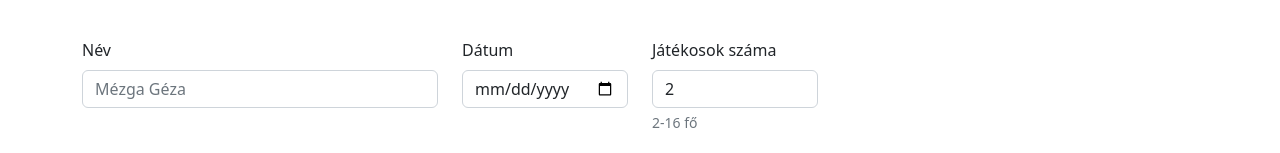
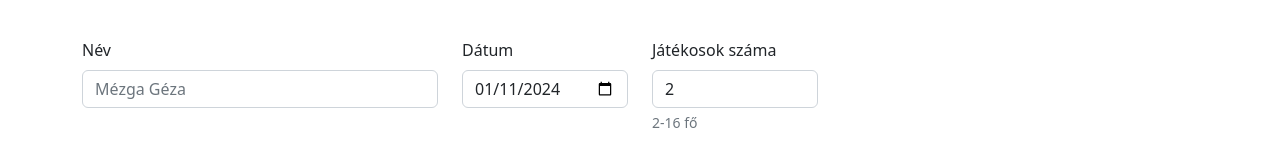
Before and after one commit to BlaiseD91/FrontendHomeWork, an Angular app: page /ujfoglalas in a window 1280 px wide. Shown: the part 489-642 px from the top of the page. Built offline with nearby package versions, Linux system fonts and the light colour scheme.

Commit message:
date field show always todays date and this is the min value of it

```diff
--- a/src/app/new-booking/new-booking.component.html
+++ b/src/app/new-booking/new-booking.component.html
@@ -6,7 +6,7 @@
         </div>
         <div class="mb-3 col-2">
           <label for="date" class="form-label">Dátum</label>
-          <input type="date" class="form-control" id="date" value="">
+          <input type="date" class="form-control" id="date" [value]="date" [min]="date">
         </div>
         <div class="mb-3 col-2">
             <label for="players" class="form-label">Játékosok száma</label>
--- a/src/app/new-booking/new-booking.component.ts
+++ b/src/app/new-booking/new-booking.component.ts
@@ -1,10 +1,19 @@
+import { DatePipe } from '@angular/common';
 import { Component } from '@angular/core';
 
 @Component({
   selector: 'app-new-booking',
   templateUrl: './new-booking.component.html',
-  styleUrls: ['./new-booking.component.css']
+  styleUrls: ['./new-booking.component.css'],
+  providers: [DatePipe]
 })
 export class NewBookingComponent {
 
+  date:any
+
+  constructor(private datePipe: DatePipe) {
+    this.date = this.datePipe.transform(new Date(), 'yyyy-MM-dd')
+
+    console.log(this.date)
+  }
 }
```
